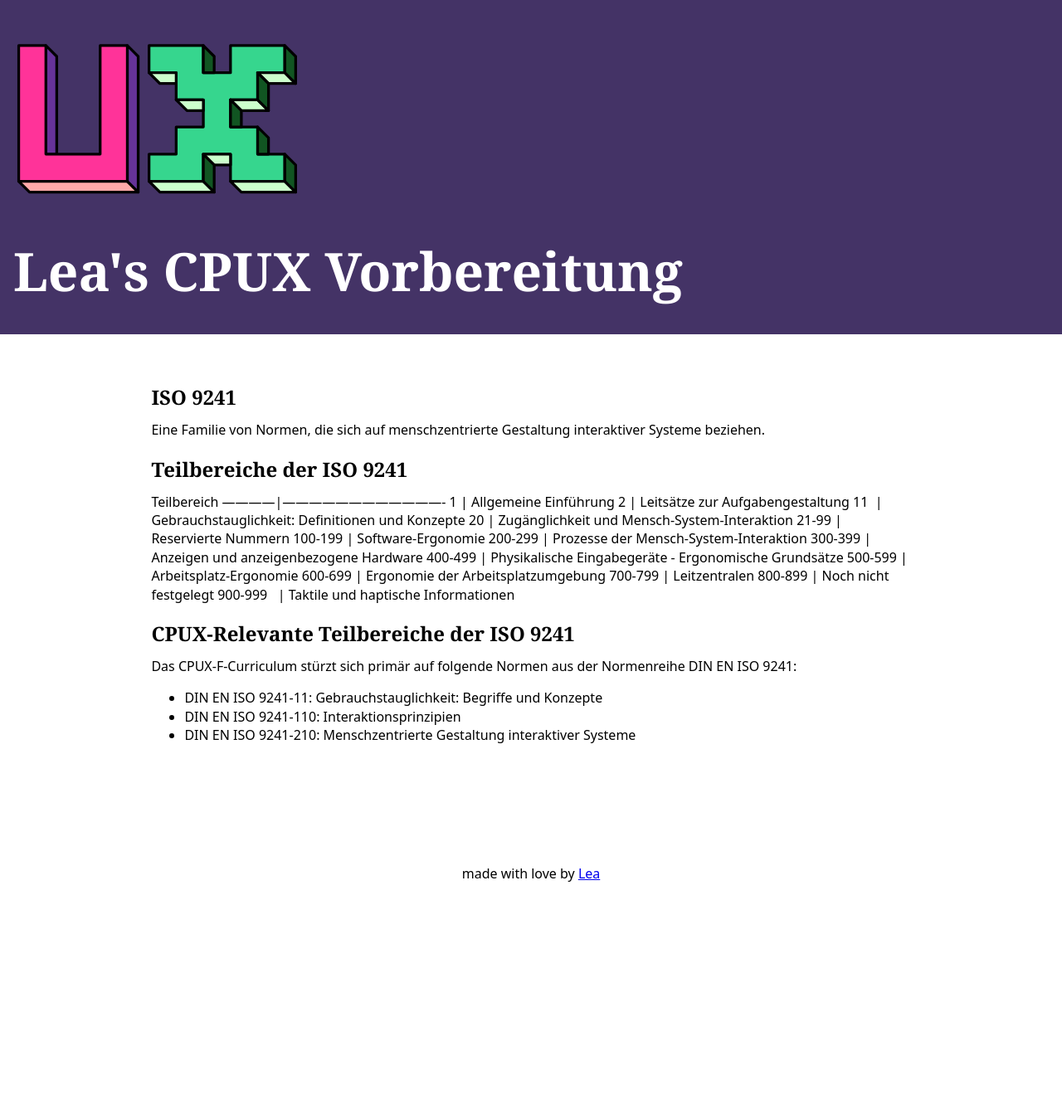
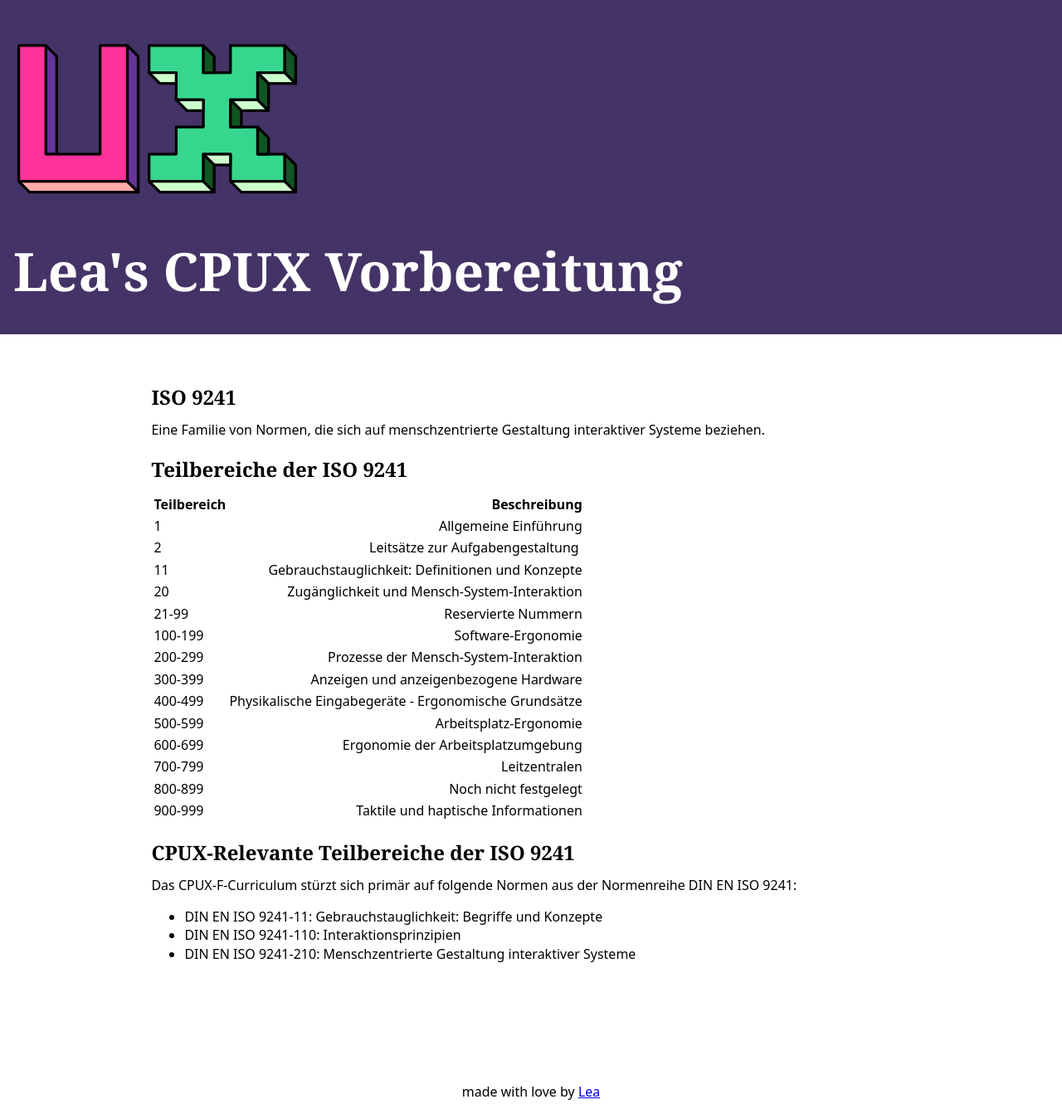
Before and after one commit to learosema/cpux-prep, a Jekyll site: the page built from definitionen-und-normen/iso-9241.md, in a window 1280 px wide. Shown: the whole page at 83% size. Built offline with Jekyll 4.4.1, drawn with Linux system fonts in a browser that asks for light colours; our own code applies the rules of GitHub Pages for plain Markdown files; before the commit the page ends 1080 px from its top, so only the background shows below that.

Commit message:
chore: change table syntax

```diff
--- a/definitionen-und-normen/iso-9241.md
+++ b/definitionen-und-normen/iso-9241.md
@@ -5,22 +5,22 @@ Systeme beziehen.
 
 ## Teilbereiche der ISO 9241
 
-Teilbereich
-------------|-------------------------------------
-1           | Allgemeine Einführung
-2           | Leitsätze zur Aufgabengestaltung
-11          | Gebrauchstauglichkeit: Definitionen und Konzepte
-20          | Zugänglichkeit und Mensch-System-Interaktion
-21-99       | Reservierte Nummern
-100-199     | Software-Ergonomie
-200-299     | Prozesse der Mensch-System-Interaktion
-300-399     | Anzeigen und anzeigenbezogene Hardware
-400-499     | Physikalische Eingabegeräte - Ergonomische Grundsätze
-500-599     | Arbeitsplatz-Ergonomie
-600-699     | Ergonomie der Arbeitsplatzumgebung
-700-799     | Leitzentralen
-800-899     | Noch nicht festgelegt
-900-999     | Taktile und haptische Informationen
+| Teilbereich | Beschreibung                                            |
+|:------------|--------------------------------------------------------:|
+| 1           | Allgemeine Einführung                                   |
+| 2           | Leitsätze zur Aufgabengestaltung                        |
+| 11          | Gebrauchstauglichkeit: Definitionen und Konzepte        |
+| 20          | Zugänglichkeit und Mensch-System-Interaktion            |
+| 21-99       | Reservierte Nummern                                     |
+| 100-199     | Software-Ergonomie                                      |
+| 200-299     | Prozesse der Mensch-System-Interaktion                  |
+| 300-399     | Anzeigen und anzeigenbezogene Hardware                  |
+| 400-499     | Physikalische Eingabegeräte - Ergonomische Grundsätze   |
+| 500-599     | Arbeitsplatz-Ergonomie                                  |
+| 600-699     | Ergonomie der Arbeitsplatzumgebung                      |
+| 700-799     | Leitzentralen                                           |
+| 800-899     | Noch nicht festgelegt                                   |
+| 900-999     | Taktile und haptische Informationen                     |
 
 ## CPUX-Relevante Teilbereiche der ISO 9241
 
```
